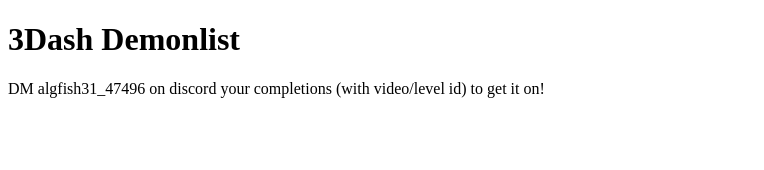
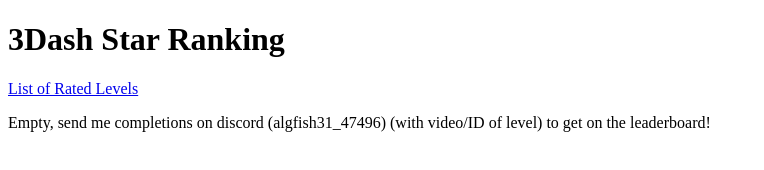
Before and after one commit to Algfish31/3dashleaderboards, a plain HTML site: page index.html in a window 1280 px wide. Shown: the whole page, without its empty margins (0-764 px from the left). Drawn offline with Linux system fonts and the light colour scheme.

Commit message:
Update index.html

```diff
--- a/index.html
+++ b/index.html
@@ -1,10 +1,11 @@
 <!DOCTYPE html>
 <html>
   <head>
-    <title>3Dash Demonlist</title>
+    <title>3Dash Leaderboards</title>
   </head>
   <body>
-    <h1>3Dash Demonlist</h1>
-    <p>DM algfish31_47496 on discord your completions (with video/level id) to get it on!</p>
+    <h1>3Dash Star Ranking</h1>
+    <a href="star-levels.html">List of Rated Levels</a>
+    <p>Empty, send me completions on discord (algfish31_47496) (with video/ID of level) to get on the leaderboard!</p>
   </body>
 </html>
```
